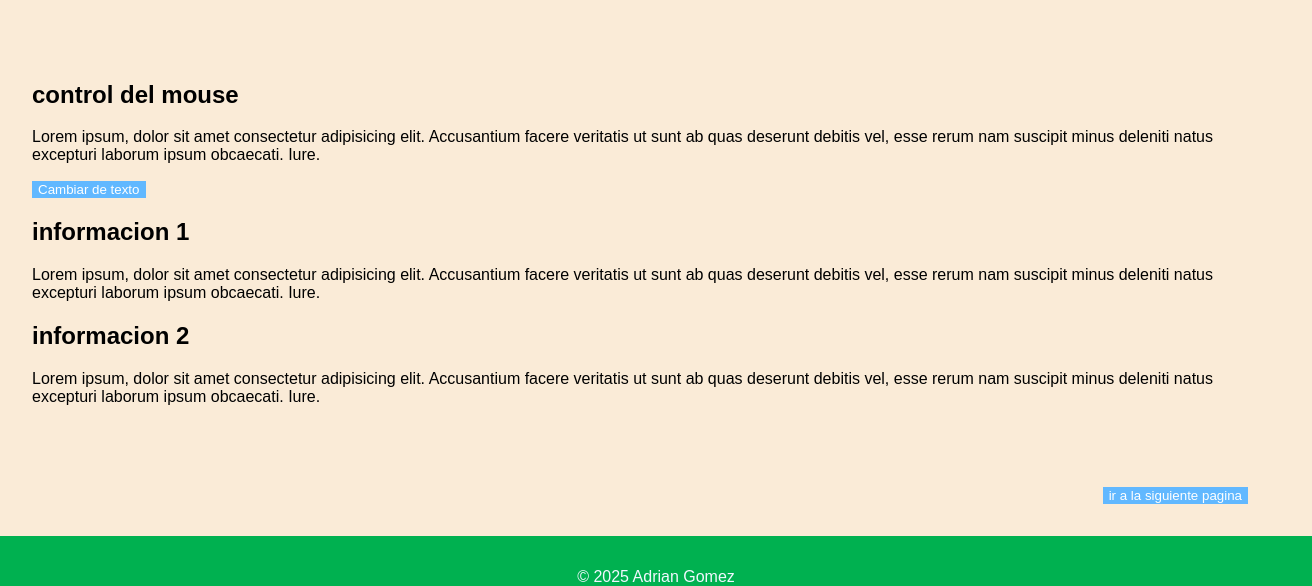
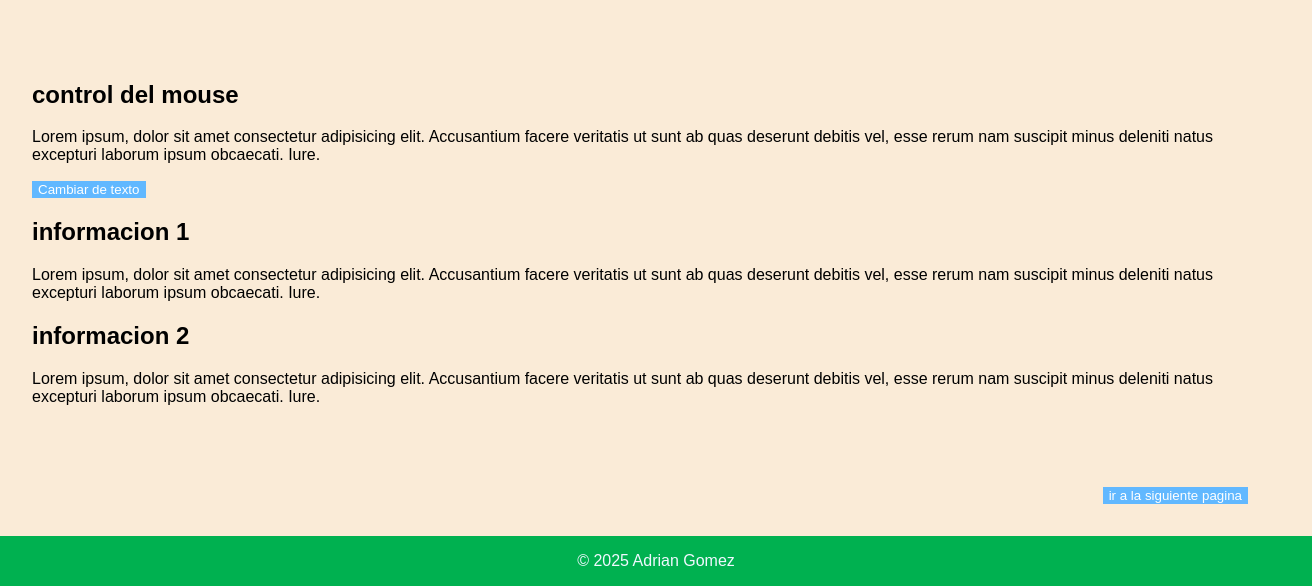
Before and after one commit to Adrian04g/Rprueba, a plain HTML site: page index.html in a window 1280 px wide. Shown: the part 444-1030 px from the top of the page, 1312 px wide, since content can reach past the window. Before the commit the page ends 980 px from the top, so only its background shows below. Drawn offline with Linux system fonts and the light colour scheme.

Commit message:
Solucion footer

```diff
--- a/index.html
+++ b/index.html
@@ -79,12 +79,11 @@
         <a href="navegacion.html"
           ><button >
             ir a la siguiente pagina
-          </button></a
-        >
+          </button></a>
       </table>
     </div>
     <footer>
-      <p>&copy; 2025 Adrian Gomez</p>
+      &copy; 2025 Adrian Gomez
     </footer>
     <script src="script.js"> </script>
   </body>
--- a/style.css
+++ b/style.css
@@ -29,7 +29,6 @@ footer {
   color: aliceblue;
   padding: 1em;
   text-align: center;
-  position: fixed;
   width: 100%;
 }
 img {
```
